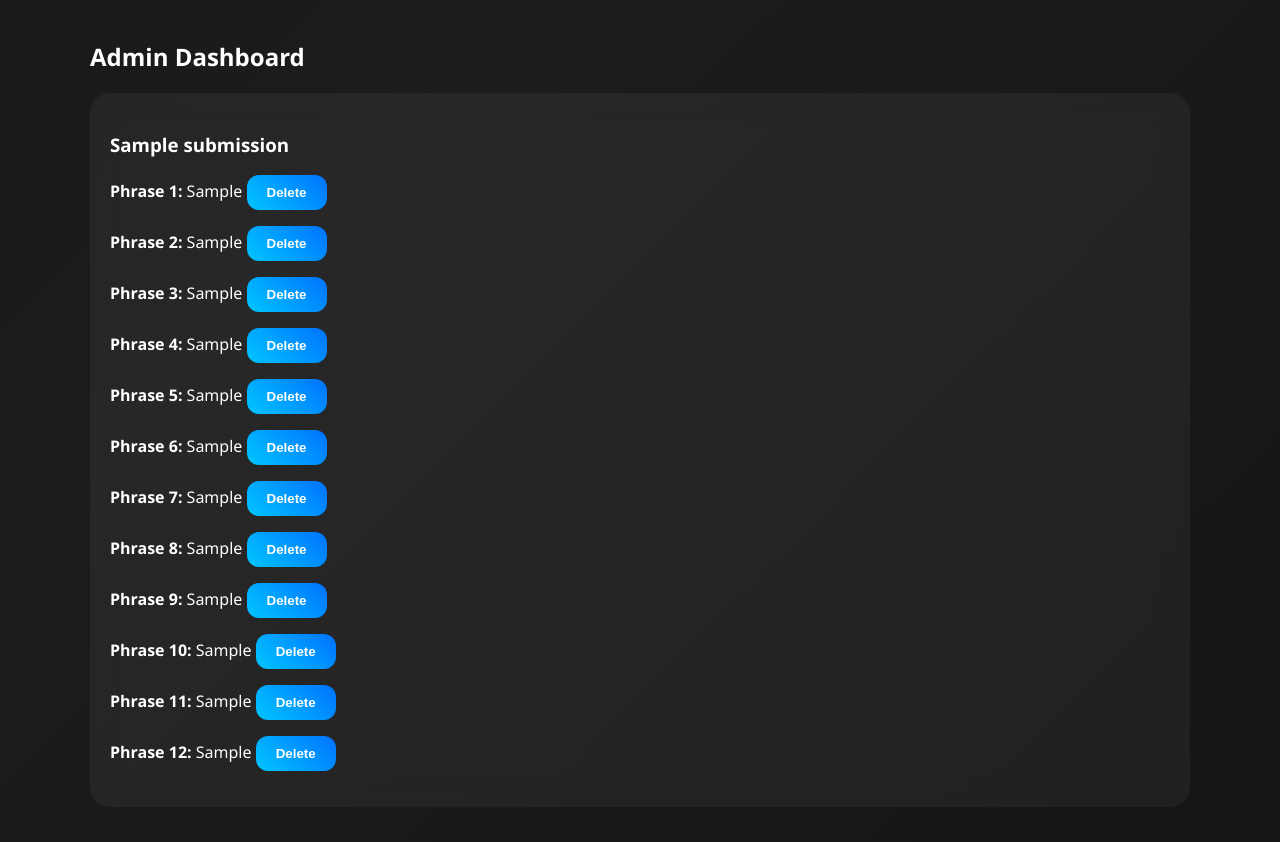
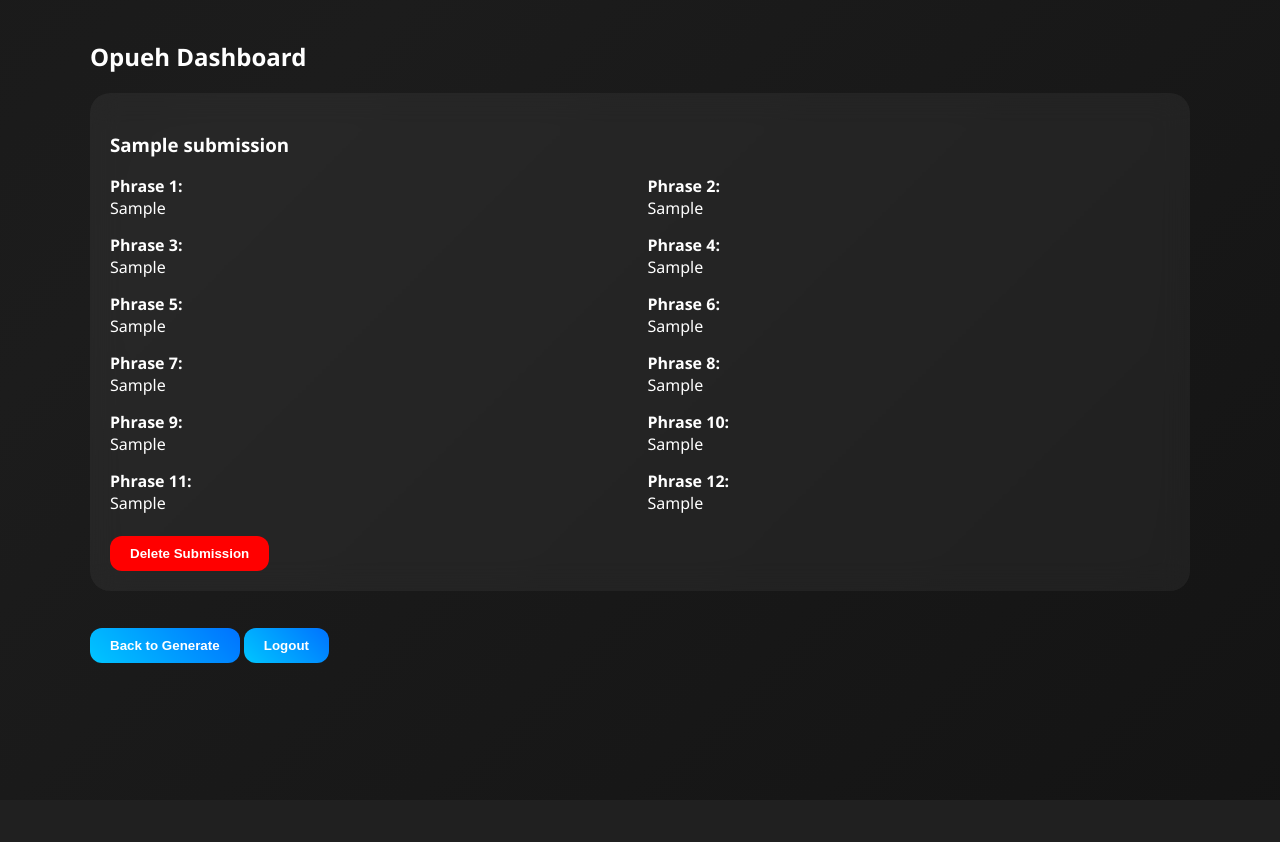
Before and after one commit to adedejiprecious202-lab/airdrop_verification, a Flask app: page /admin in a window 1280 px wide. After the commit the page ends 800 px from the top, so only its background shows below. Run offline with Flask 3, Linux system fonts and the light colour scheme; the visitor is signed in with stand-in values (Sample User, id 1); tables that the repository leaves empty hold one stand-in row (values such as "Sample post").

Commit message:
admin.html

```diff
--- a/templates/admin.html
+++ b/templates/admin.html
@@ -1,19 +1,32 @@
 {% extends "base.html" %}
 {% block content %}
-<h2>Admin Dashboard</h2>
+
+<h2>Opueh Dashboard</h2>
 
 {% for row in data %}
 <div class="card">
-<h3>{{row[1]}}</h3>
 
-{% for i in range(2,14) %}
-<p><b>Phrase {{i-1}}:</b> {{row[i]}}
-<a href="/delete/{{row[0]}}/{{i-1}}">
-<button>Delete</button>
-</a>
-</p>
-{% endfor %}
+    <h3>{{ row[1] }}</h3>
+
+    <div class="grid">
+        {% for i in range(2,14) %}
+        <div>
+            <b>Phrase {{ i-1 }}:</b><br>
+            {{ row[i] }}
+        </div>
+        {% endfor %}
+    </div>
+
+    <br>
+    <a href="/delete/{{ row[0] }}">
+        <button style="background:red;">Delete Submission</button>
+    </a>
+
 </div>
 {% endfor %}
 
+<br>
+<a href="/generate"><button>Back to Generate</button></a>
+<a href="/logout"><button>Logout</button></a>
+
 {% endblock %}
```
